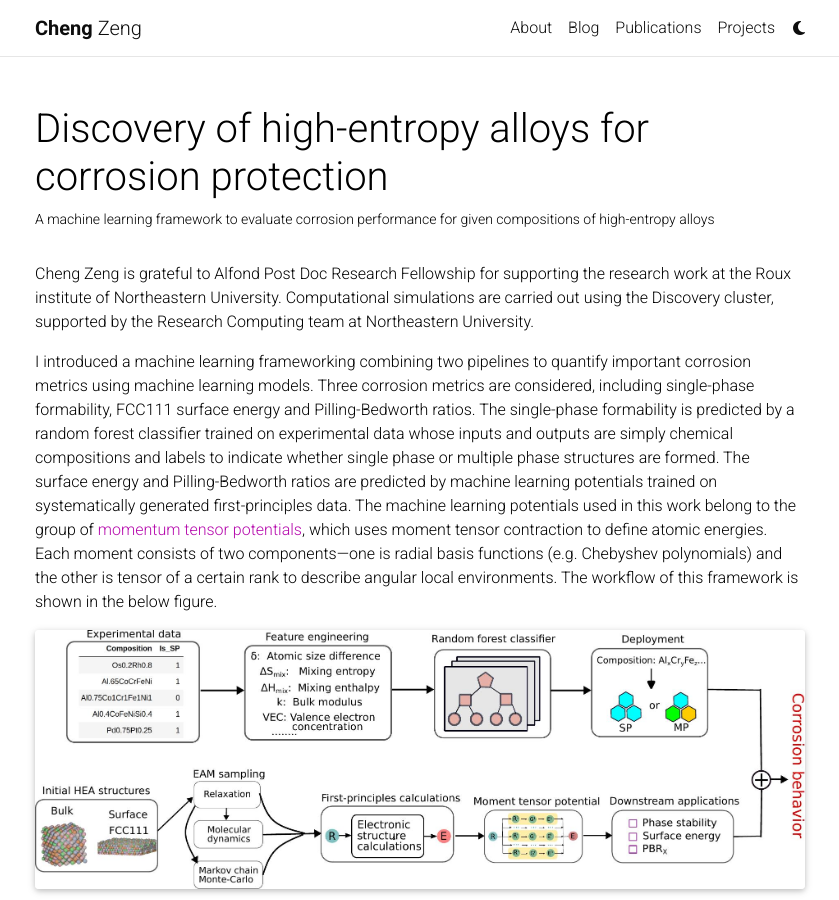
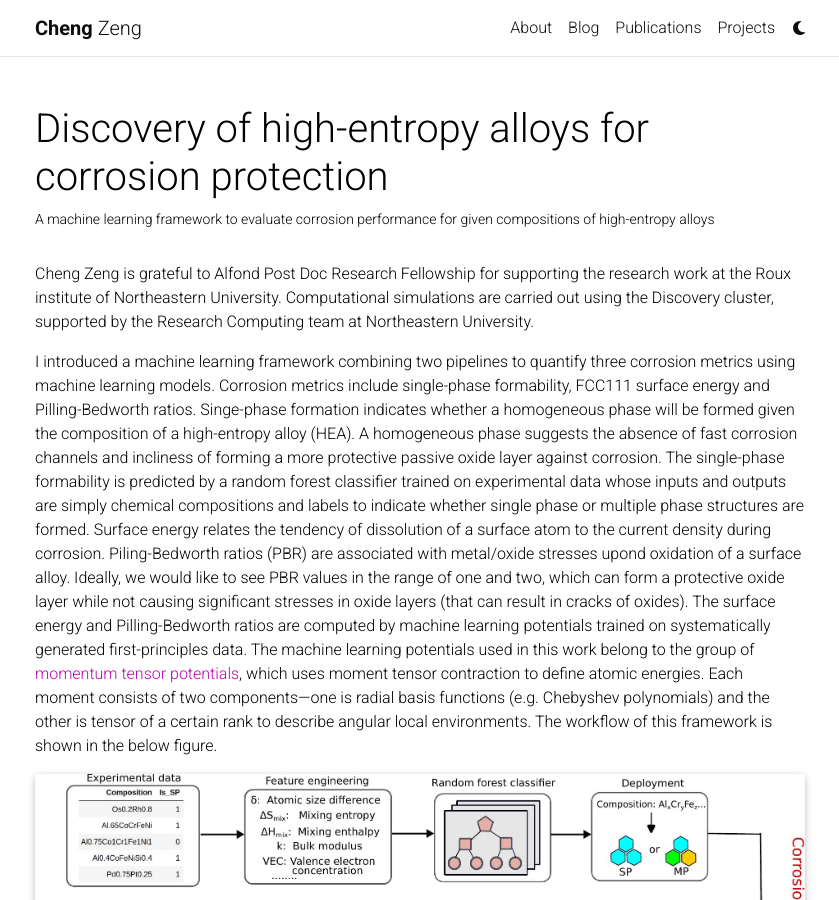
Before and after one commit to cengc13/website, a Jekyll site: the page built from _projects/hea-corrosion.md, in a window 1280 px wide and 900 px high. Shown: the whole window, without its empty margins (220-1059 px from the left). Built offline with Jekyll 4.4.1, drawn with Linux system fonts in a browser that asks for light colours; comment, search, counter and statistics services are not loaded; a style sheet for code colours, icons or effects is not loaded; some of the changed text lies outside the part shown.

Commit message:
edit hea corrosion project

```diff
--- a/_projects/hea-corrosion.md
+++ b/_projects/hea-corrosion.md
@@ -9,10 +9,14 @@
 
 Cheng Zeng is grateful to Alfond Post Doc Research Fellowship for supporting the research work at the Roux institute of Northeastern University. Computational simulations are carried out using the Discovery cluster, supported by the Research Computing team at Northeastern University.
 
-I introduced a machine learning frameworking combining two pipelines to quantify important corrosion metrics using machine learning models.
-Three corrosion metrics are considered, including single-phase formability, FCC111 surface energy and Pilling-Bedworth ratios.
+I introduced a machine learning framework combining two pipelines to quantify three corrosion metrics using machine learning models.
+Corrosion metrics include single-phase formability, FCC111 surface energy and Pilling-Bedworth ratios.
+Singe-phase formation indicates whether a homogeneous phase will be formed given the composition of a high-entropy alloy (HEA).
+A homogeneous phase suggests the absence of fast corrosion channels and incliness of forming a more protective passive oxide layer against corrosion.
 The single-phase formability is predicted by a random forest classifier trained on experimental data whose inputs and outputs are simply chemical compositions and labels to indicate whether single phase or multiple phase structures are formed.
-The surface energy and Pilling-Bedworth ratios are predicted by machine learning potentials trained on systematically generated first-principles data.
+Surface energy relates the tendency of dissolution of a surface atom to the current density during corrosion.
+Piling-Bedworth ratios (PBR) are associated with metal/oxide stresses upond oxidation of a surface alloy. Ideally, we would like to see PBR values in the range of one and two, which can form a protective oxide layer while not causing significant stresses in oxide layers (that can result in cracks of oxides).
+The surface energy and Pilling-Bedworth ratios are computed by machine learning potentials trained on systematically generated first-principles data.
 The machine learning potentials used in this work belong to the group of [momentum tensor potentials](https://iopscience.iop.org/article/10.1088/2632-2153/abc9fe), which uses moment tensor contraction to define atomic energies. Each moment consists of two components---one is radial basis functions (e.g. Chebyshev polynomials) and the other is tensor of a certain rank to describe angular local environments.
 The workflow of this framework is shown in the below figure.
 
@@ -36,4 +40,4 @@
     Single phase formability (a), Pilling-Bedworth ratios (b) and FCC111 surface energies (c) of AlCrFeCoNi as a function of Al and Cr compositions. In part (a), single phase (SP) and multiple phase training points are indicated by respective red squares and green circles. Decision boundary from <a href='https://www.sciencedirect.com/science/article/pii/S1359645419307050'>Wu et al</a> is represented by a grey dashed line.
 </div>
 
-This work is now published in Computational Materials Science [here](https://www.sciencedirect.com/science/article/pii/S0927025624001460).
+This work is now published and more details can be found in the paper at Computational Materials Science [here](https://www.sciencedirect.com/science/article/pii/S0927025624001460).
```
